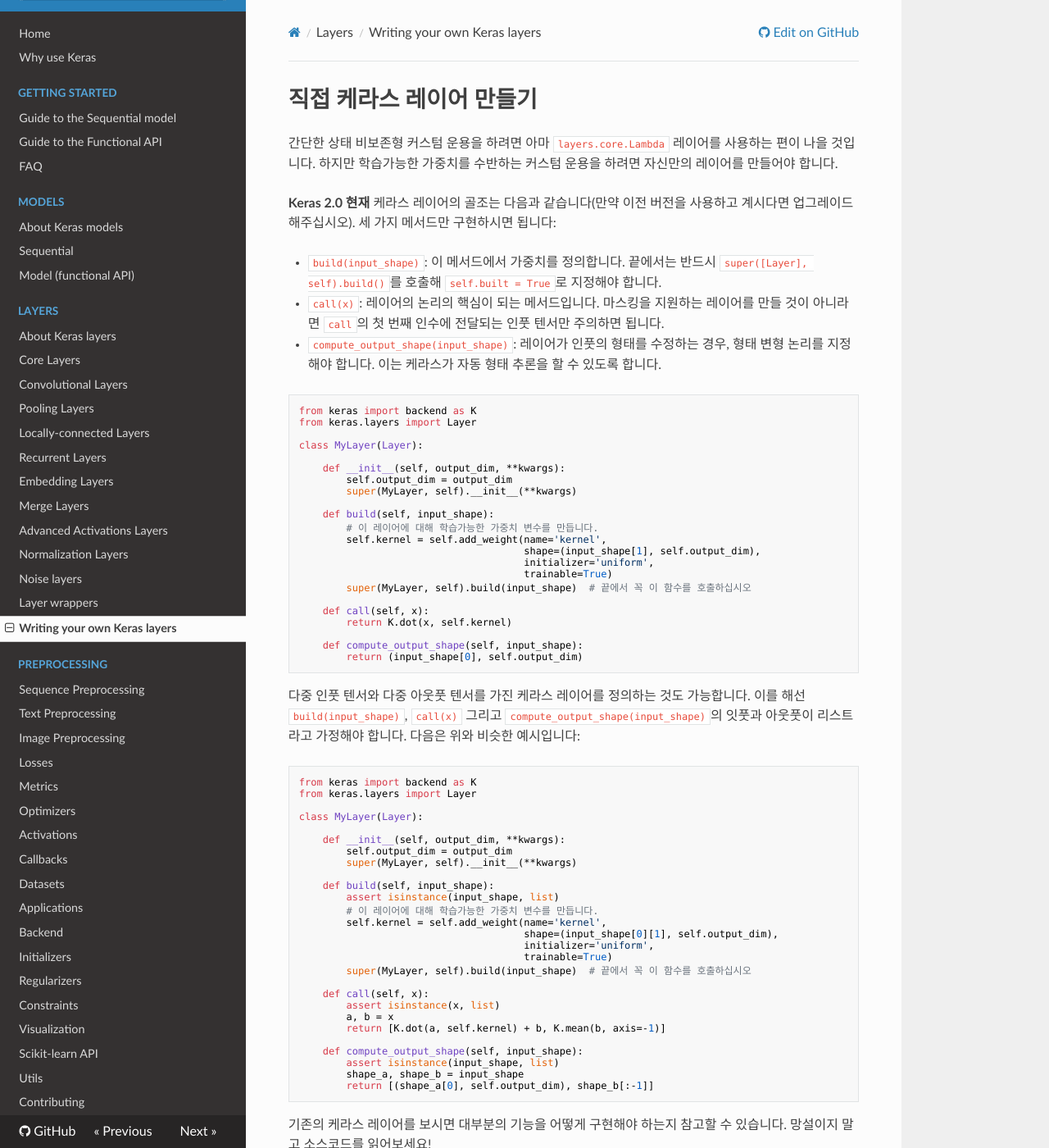
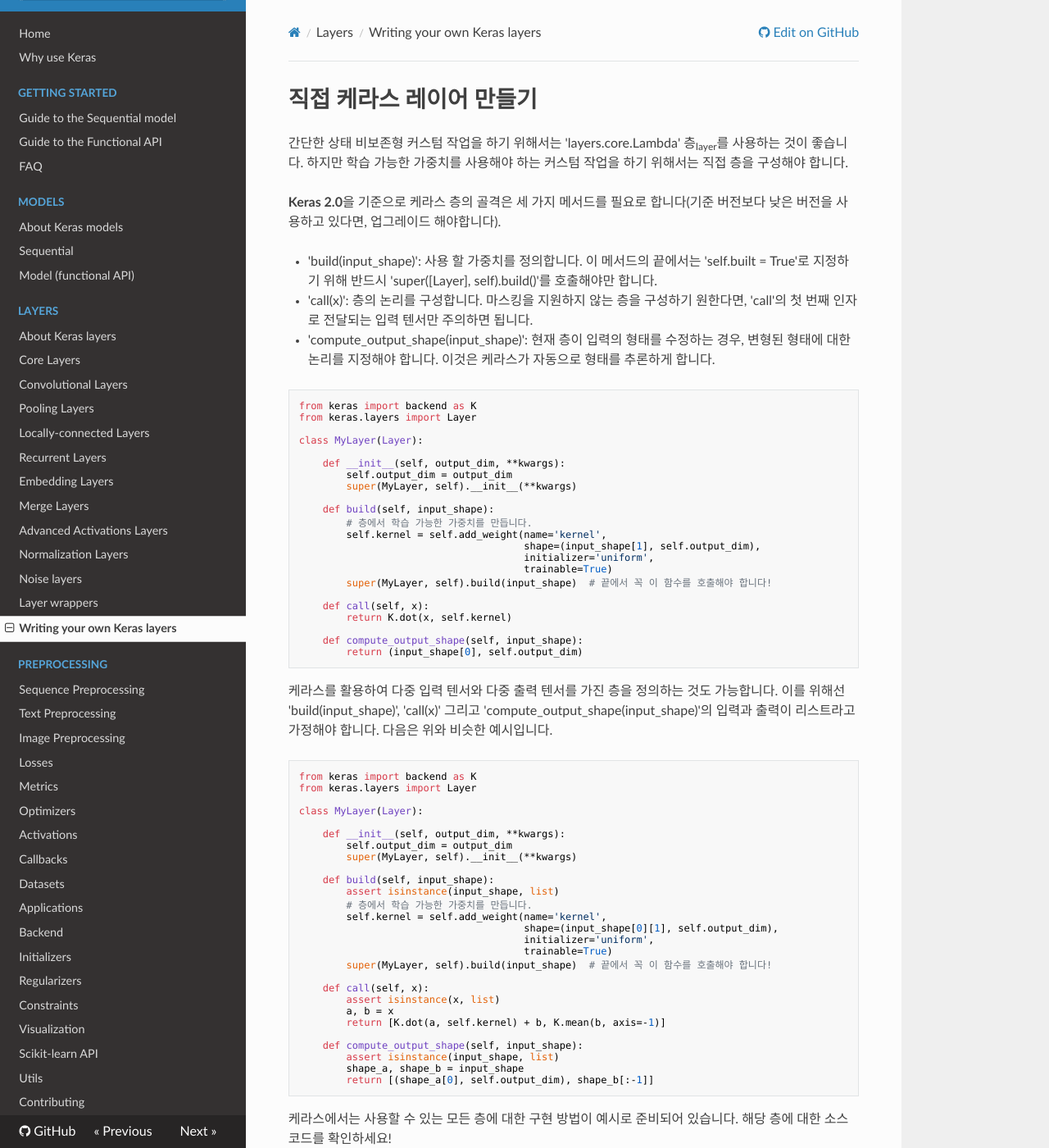
Before and after one commit to keras-team/keras-docs-ko, an MkDocs documentation site: the page built from sources/layers/writing-your-own-keras-layers.md, in a window 1280 px wide and 1400 px high. Shown: the whole window at 82% size. Built offline with MkDocs 1.6.1, drawn with Linux system fonts in a browser that asks for light colours; nearby versions of some CDN libraries.

Commit message:
Word check in writing-your-own-keras-layers.md
#99

Word check
+ layer

````diff
--- a/sources/layers/writing-your-own-keras-layers.md
+++ b/sources/layers/writing-your-own-keras-layers.md
@@ -1,12 +1,12 @@
 # 직접 케라스 레이어 만들기
 
-간단한 상태 비보존형 커스텀 운용을 하려면 아마 `layers.core.Lambda` 레이어를 사용하는 편이 나을 것입니다. 하지만 학습가능한 가중치를 수반하는 커스텀 운용을 하려면 자신만의 레이어를 만들어야 합니다.
+간단한 상태 비보존형 커스텀 작업을 하기 위해서는 'layers.core.Lambda' 층<sub>layer</sub>를 사용하는 것이 좋습니다. 하지만 학습 가능한 가중치를 사용해야 하는 커스텀 작업을 하기 위해서는 직접 층을 구성해야 합니다.
 
-**Keras 2.0 현재** 케라스 레이어의 골조는 다음과 같습니다(만약 이전 버전을 사용하고 계시다면 업그레이드 해주십시오). 세 가지 메서드만 구현하시면 됩니다:
+**Keras 2.0**을 기준으로 케라스 층의 골격은 세 가지 메서드를 필요로 합니다(기준 버전보다 낮은 버전을 사용하고 있다면, 업그레이드 해야합니다).
 
-- `build(input_shape)`: 이 메서드에서 가중치를 정의합니다. 끝에서는 반드시 `super([Layer], self).build()`를 호출해 `self.built = True`로 지정해야 합니다.
-- `call(x)`: 레이어의 논리의 핵심이 되는 메서드입니다. 마스킹을 지원하는 레이어를 만들 것이 아니라면 `call`의 첫 번째 인수에 전달되는 인풋 텐서만 주의하면 됩니다.
-- `compute_output_shape(input_shape)`: 레이어가 인풋의 형태를 수정하는 경우, 형태 변형 논리를 지정해야 합니다. 이는 케라스가 자동 형태 추론을 할 수 있도록 합니다.
+- 'build(input_shape)': 사용 할 가중치를 정의합니다. 이 메서드의 끝에서는 'self.built = True'로 지정하기 위해 반드시 'super([Layer], self).build()'를 호출해야만 합니다.
+- 'call(x)': 층의 논리를 구성합니다. 마스킹을 지원하지 않는 층을 구성하기 원한다면, 'call'의 첫 번째 인자로 전달되는 입력 텐서만 주의하면 됩니다.
+- 'compute_output_shape(input_shape)': 현재 층이 입력의 형태를 수정하는 경우, 변형된 형태에 대한 논리를 지정해야 합니다. 이것은 케라스가 자동으로 형태를 추론하게 합니다.
 
 ```python
 from keras import backend as K
@@ -19,12 +19,12 @@
         super(MyLayer, self).__init__(**kwargs)
 
     def build(self, input_shape):
-        # 이 레이어에 대해 학습가능한 가중치 변수를 만듭니다.
+        # 층에서 학습 가능한 가중치를 만듭니다.
         self.kernel = self.add_weight(name='kernel',
                                       shape=(input_shape[1], self.output_dim),
                                       initializer='uniform',
                                       trainable=True)
-        super(MyLayer, self).build(input_shape)  # 끝에서 꼭 이 함수를 호출하십시오
+        super(MyLayer, self).build(input_shape)  # 끝에서 꼭 이 함수를 호출해야 합니다!
 
     def call(self, x):
         return K.dot(x, self.kernel)
@@ -33,7 +33,7 @@
         return (input_shape[0], self.output_dim)
 ```
 
-다중 인풋 텐서와 다중 아웃풋 텐서를 가진 케라스 레이어를 정의하는 것도 가능합니다. 이를 해선 `build(input_shape)`, `call(x)` 그리고 `compute_output_shape(input_shape)`의 잇풋과 아웃풋이 리스트라고 가정해야 합니다. 다음은 위와 비슷한 예시입니다:
+케라스를 활용하여 다중 입력 텐서와 다중 출력 텐서를 가진 층을 정의하는 것도 가능합니다. 이를 위해선 'build(input_shape)', 'call(x)' 그리고 'compute_output_shape(input_shape)'의 입력과 출력이 리스트라고 가정해야 합니다. 다음은 위와 비슷한 예시입니다.
 
 ```python
 from keras import backend as K
@@ -47,12 +47,12 @@
 
     def build(self, input_shape):
         assert isinstance(input_shape, list)
-        # 이 레이어에 대해 학습가능한 가중치 변수를 만듭니다.
+        # 층에서 학습 가능한 가중치를 만듭니다.
         self.kernel = self.add_weight(name='kernel',
                                       shape=(input_shape[0][1], self.output_dim),
                                       initializer='uniform',
                                       trainable=True)
-        super(MyLayer, self).build(input_shape)  # 끝에서 꼭 이 함수를 호출하십시오
+        super(MyLayer, self).build(input_shape)  # 끝에서 꼭 이 함수를 호출해야 합니다!
 
     def call(self, x):
         assert isinstance(x, list)
@@ -64,5 +64,5 @@
         shape_a, shape_b = input_shape
         return [(shape_a[0], self.output_dim), shape_b[:-1]]
 ```
-
-기존의 케라스 레이어를 보시면 대부분의 기능을 어떻게 구현해야 하는지 참고할 수 있습니다. 망설이지 말고 소스코드를 읽어보세요!
+케라스에서는 사용할 수 있는 모든 층에 대한 구현 방법이 예시로 준비되어 있습니다.
+해당 층에 대한 소스 코드를 확인하세요!
````
